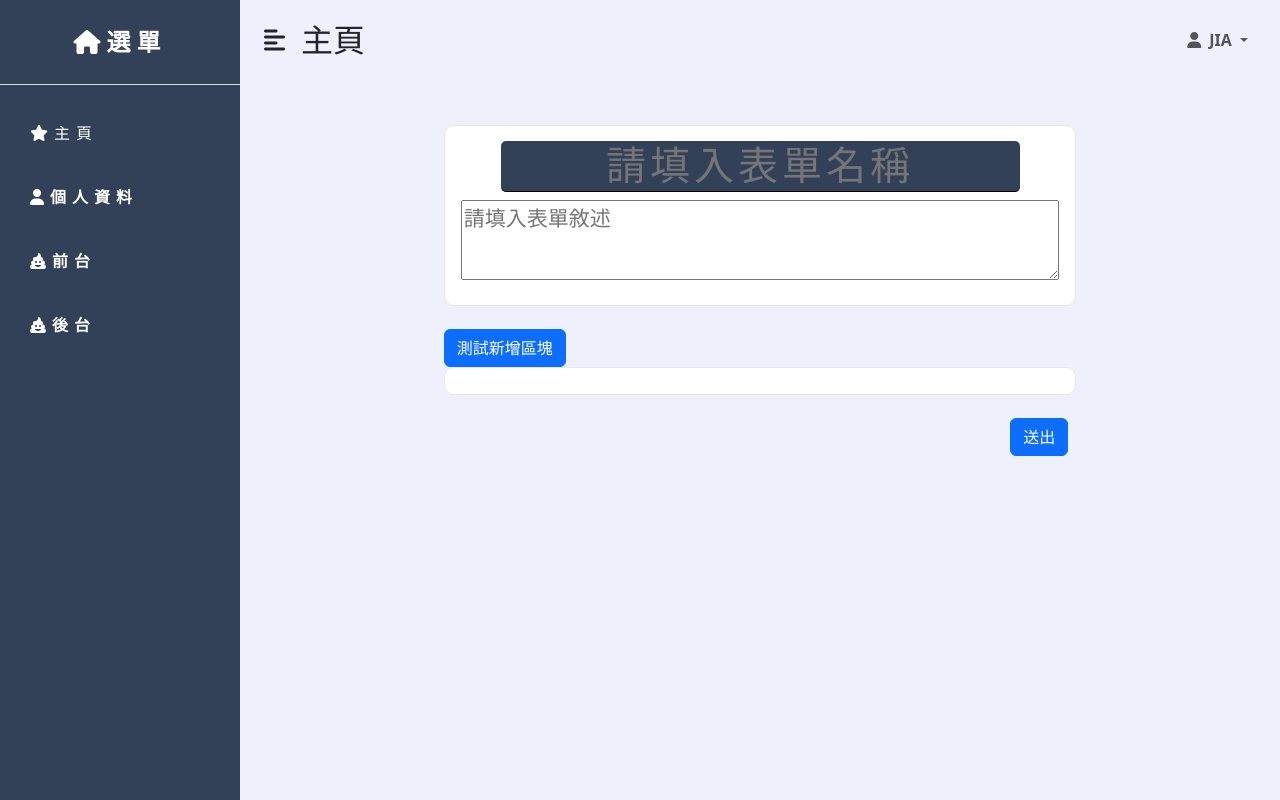
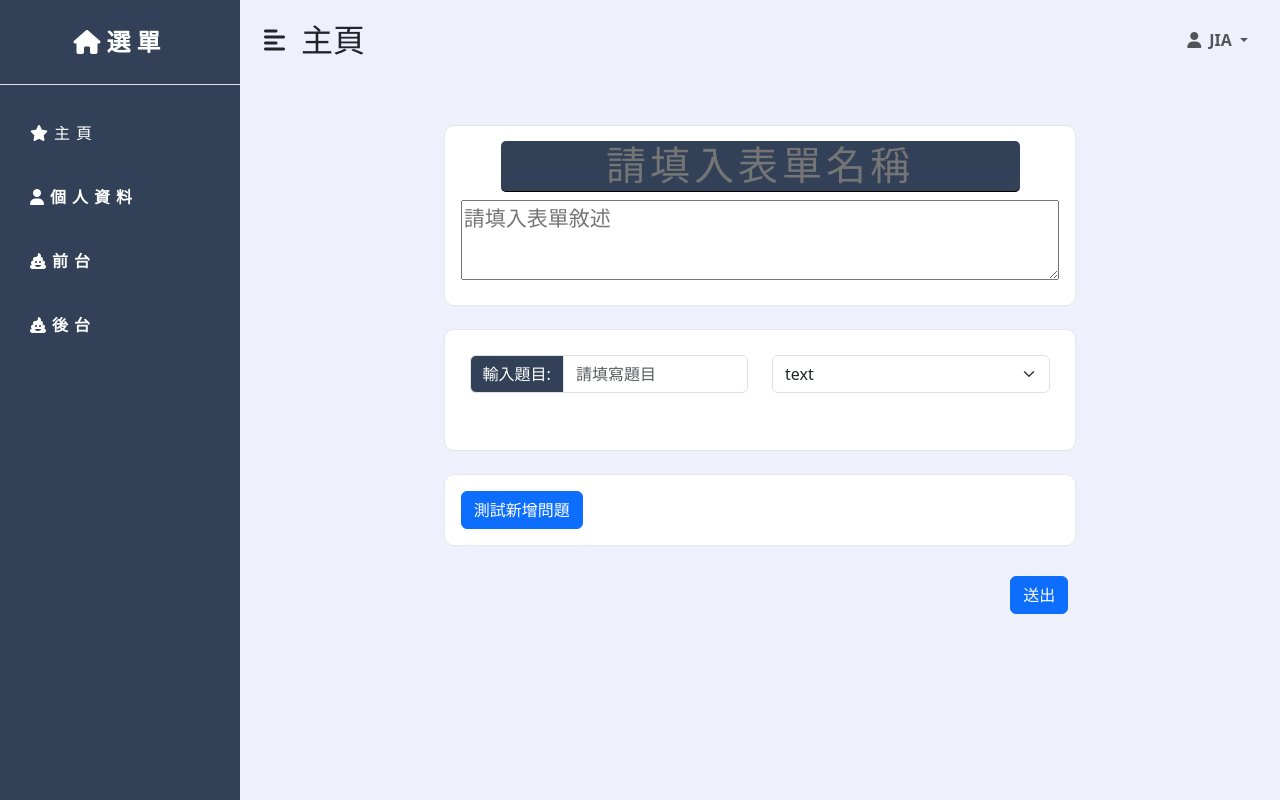
Before and after one commit to ru8ru8work/survey, a Vue app: page /Back/Create in a window 1280 px wide. Built offline with nearby package versions, Linux system fonts and the light colour scheme; what vue-awesome-paginate would draw is missing.

Commit message:
動態產生題目第一版

```diff
--- a/src/components/AnswerSurvey.vue
+++ b/src/components/AnswerSurvey.vue
@@ -383,6 +383,10 @@ export default {
             border-radius: 10px;
             padding: 2%;
             margin-bottom: 3%;
+            .input-group-text{
+                background-color: v-bind('color.sidebarColor');
+                color: white;
+            }
         }
 
         .question{
--- a/src/components/CreateSurvey.vue
+++ b/src/components/CreateSurvey.vue
@@ -26,17 +26,53 @@ export default {
 
             const questionItem = document.querySelector(".questionCreate");
 
-            // 先創question的div
+            // 先創question-item的div
             const question = document.createElement("div");
             question.setAttribute("class","question-item")
             question.setAttribute("id","question"+this.idCount)
+
             //題目
+
+            const questionInputDiv = document.createElement("div");
+            questionInputDiv.setAttribute("class", "col-md-6 item-box mb-3 question-item-title");
+
+            const questionInputDiv2 = document.createElement("div");
+            questionInputDiv2.setAttribute("class", "input-group mb-3");
+
+            const questionInputSpan = document.createElement("span");
+            questionInputSpan.setAttribute("class", "input-group-text");
+            questionInputSpan.setAttribute("id", "inputGroup-sizing-default");
+            questionInputSpan.textContent = '輸入題目:';
+
             const questionInput = document.createElement("input");
             questionInput.setAttribute("type", "text");
+            questionInput.setAttribute("class", "form-control");
             questionInput.setAttribute("placeholder", "請填寫題目");
+            questionInput.setAttribute("aria-label", "Sizing example input");
+            questionInput.setAttribute("aria-describedby", "inputGroup-sizing-default");
+
+            questionInputDiv.appendChild(questionInputDiv2);
+            questionInputDiv2.appendChild(questionInputSpan);
+            questionInputDiv2.appendChild(questionInput);
+
 
             // 創建選擇類型的select元素
+
+
+            // <div class="col-md-6 item-box mb-3 question-item-title">
+            //     <select class="form-select  mb-3" aria-label=".form-select-lg example">
+            //         <option value="1">text</option>
+            //         <option value="2">radio</option>
+            //         <option value="3">checkbox</option>
+            //     </select>
+            // </div>
+
+            const typeSelectDiv = document.createElement("div");
+            typeSelectDiv.setAttribute("class","col-md-6 item-box mb-3 question-item-title")
+
             const typeSelect = document.createElement("select");
+            typeSelect.setAttribute("class","form-select mb-3");
+            typeSelect.setAttribute("aria-label",".form-select-lg example")
 
             const optionText = document.createElement("option");
             optionText.setAttribute("value", "text");
@@ -50,72 +86,72 @@ export default {
             optionCheckbox.setAttribute("value", "checkbox");
             optionCheckbox.textContent = "Checkbox";
 
-
+            typeSelectDiv.appendChild(typeSelect);
             typeSelect.appendChild(optionText);
             typeSelect.appendChild(optionRadio);
             typeSelect.appendChild(optionCheckbox);
 
             // 將題目輸入框和select元素添加到問題區域
-            question.appendChild(questionInput);
-            question.appendChild(typeSelect);
+            question.appendChild(questionInputDiv);
+            question.appendChild(typeSelectDiv);
 
 
 
-            const textArea = document.createElement("textarea");
-            textArea.setAttribute("placeholder", "填寫文本答案");
+            // const textArea = document.createElement("textarea");
+            // textArea.setAttribute("placeholder", "填寫答案");
 
-            const radioDiv = document.createElement("div");
-            const radioInput = document.createElement("input");
-            radioInput.setAttribute("type", "radio");
-            radioInput.setAttribute("name", "radio" + this.idCount);
-            const radioOption = document.createElement("input");
-            radioOption.setAttribute("type", "text");
-            radioOption.setAttribute("placeholder", "選項");
-            radioDiv.appendChild(radioInput);
-            radioDiv.appendChild(radioOption);
+            // const radioDiv = document.createElement("div");
+            // const radioInput = document.createElement("input");
+            // radioInput.setAttribute("type", "radio");
+            // radioInput.setAttribute("name", "radio" + this.idCount);
+            // const radioOption = document.createElement("input");
+            // radioOption.setAttribute("type", "text");
+            // radioOption.setAttribute("placeholder", "選項");
+            // radioDiv.appendChild(radioInput);
+            // radioDiv.appendChild(radioOption);
 
-            const checkboxDiv = document.createElement("div");
-            const checkboxInput = document.createElement("input");
-            checkboxInput.setAttribute("type", "checkbox");
-            checkboxInput.setAttribute("name", "checkbox" + this.idCount);
-            const checkboxOption = document.createElement("input");
-            checkboxOption.setAttribute("type", "text");
-            checkboxOption.setAttribute("placeholder", "選項");
-            checkboxDiv.appendChild(checkboxInput);
-            checkboxDiv.appendChild(checkboxOption);
+            // const checkboxDiv = document.createElement("div");
+            // const checkboxInput = document.createElement("input");
+            // checkboxInput.setAttribute("type", "checkbox");
+            // checkboxInput.setAttribute("name", "checkbox" + this.idCount);
+            // const checkboxOption = document.createElement("input");
+            // checkboxOption.setAttribute("type", "text");
+            // checkboxOption.setAttribute("placeholder", "選項");
+            // checkboxDiv.appendChild(checkboxInput);
+            // checkboxDiv.appendChild(checkboxOption);
 
 
 
-            textArea.style.display = "none";
-            textArea.disabled = true;
-            radioDiv.style.display = "none";
-            radioDiv.querySelectorAll("input").forEach(input => input.disabled = true);
-            checkboxDiv.style.display = "none";
-            checkboxDiv.querySelectorAll("input").forEach(input => input.disabled = true);
+            // textArea.style.display = "none";
+            // textArea.disabled = true;
+            // radioDiv.style.display = "none";
+            // radioDiv.querySelectorAll("input").forEach(input => input.disabled = true);
+            // checkboxDiv.style.display = "none";
+            // checkboxDiv.querySelectorAll("input").forEach(input => input.disabled = true);
 
-            question.appendChild(textArea);
-            question.appendChild(radioDiv);
-            question.appendChild(checkboxDiv);
+            // question.appendChild(textArea);
+            // question.appendChild(radioDiv);
+            // question.appendChild(checkboxDiv);
 
-            typeSelect.addEventListener("change", function () {
-                textArea.style.display = "none";
-                textArea.disabled = true;
-                radioDiv.style.display = "none";
-                radioDiv.querySelectorAll("input").forEach(input => input.disabled = true);
-                checkboxDiv.style.display = "none";
-                checkboxDiv.querySelectorAll("input").forEach(input => input.disabled = true);
+            // typeSelect.addEventListener("change", function () {
+            //     textArea.style.display = "none";
+            //     textArea.disabled = true;
+            //     radioDiv.style.display = "none";
+            //     radioDiv.querySelectorAll("input").forEach(input => input.disabled = true);
+            //     checkboxDiv.style.display = "none";
+            //     checkboxDiv.querySelectorAll("input").forEach(input => input.disabled = true);
 
-                if (this.value === "text") {
-                    textArea.style.display = "block";
-                    textArea.disabled = false;
-                } else if (this.value === "radio") {
-                    radioDiv.style.display = "block";
-                    radioDiv.querySelectorAll("input").forEach(input => input.disabled = false);
-                } else if (this.value === "checkbox") {
-                    checkboxDiv.style.display = "block";
-                    checkboxDiv.querySelectorAll("input").forEach(input => input.disabled = false);
-                }
-            });
+            //     if (this.value == "text") {
+            //         textArea.style.display = "block";
+            //         textArea.disabled = false;
+            //     } else if (this.value == "radio") {
+            //         radioDiv.style.display = "block";
+            //         radioDiv.querySelectorAll("input").forEach(input => input.disabled = false);
+            //     } else if (this.value == "checkbox") {
+            //         checkboxDiv.style.display = "block";
+            //         checkboxDiv.querySelectorAll("input").forEach(input => input.disabled = false);
+            //     }
+            // });
 
 
             questionItem.appendChild(question);
@@ -144,13 +180,37 @@ export default {
 
             <!-- 自定義問題 -->
             <div class="questionCreate" id="questionCreate">
-                <button type="button" class="btn btn-primary me-md-2" @click="addArea()">測試新增區塊</button>
+
                 <!-- 用來規劃版面 -->
                 <div class="question-item">
 
+
+                    <div class="col-md-6 item-box mb-3 question-item-title">
+                        <div class="input-group mb-3">
+                            <span class="input-group-text" id="inputGroup-sizing-default">輸入題目:</span>
+                            <input type="text" class="form-control" placeholder="請填寫題目" aria-label="Sizing example input" aria-describedby="inputGroup-sizing-default">
+                        </div>
+                    </div>
+
+                    <div class="col-md-6 item-box mb-3 question-item-title">
+                        <select class="form-select  mb-3" aria-label=".form-select-lg example">
+                            <option value="1">text</option>
+                            <option value="2">radio</option>
+                            <option value="3">checkbox</option>
+                        </select>
+                    </div>
+
+
+
+
                 </div>
+
+
             </div>
 
+            <div class="addButton">
+                <button type="button" class="btn btn-primary me-md-2" @click="addArea()">測試新增問題</button>
+            </div>
 
 
             <!-- 自訂義選項開始 -->
@@ -262,6 +322,14 @@ export default {
         //     }
 
         // }
+        .addButton{
+            width: 80%;
+            border: 1px solid v-bind('color.borderColor');
+            background-color: v-bind('color.secondColor');
+            border-radius: 10px;
+            padding: 2%;
+            margin-bottom: 3.75%;
+        }
 
         .button{
         width: 80%;
@@ -301,14 +369,25 @@ textarea{
             padding: 2%;
             margin-bottom: 3.75%; // 每個問題的底部間距
             display: flex;
-            flex-direction: column; // 讓問題和答案在垂直方向排列
-            align-items: flex-start; // 使問題和答案左對齊
-            span {
-                display: block; // 問題和答案顯示為塊元素，分行顯示
+            .question-item-title{
+                padding: 2%;
+                .input-group-text{
+                    background-color: v-bind('color.sidebarColor');
+                    color: white;
+                }
             }
-            .question-title {
-                margin-bottom: 0.5rem; // 問題標題和答案之間的間距
-            }
+
+
+
+            // border: 0px;
+            // flex-direction: column; // 讓問題和答案在垂直方向排列
+            // align-items: flex-start; // 使問題和答案左對齊
+            // span {
+            //     display: block; // 問題和答案顯示為塊元素，分行顯示
+            // }
+            // .question-title {
+            //     margin-bottom: 0.5rem; // 問題標題和答案之間的間距
+            // }
         }
 
     }
```
